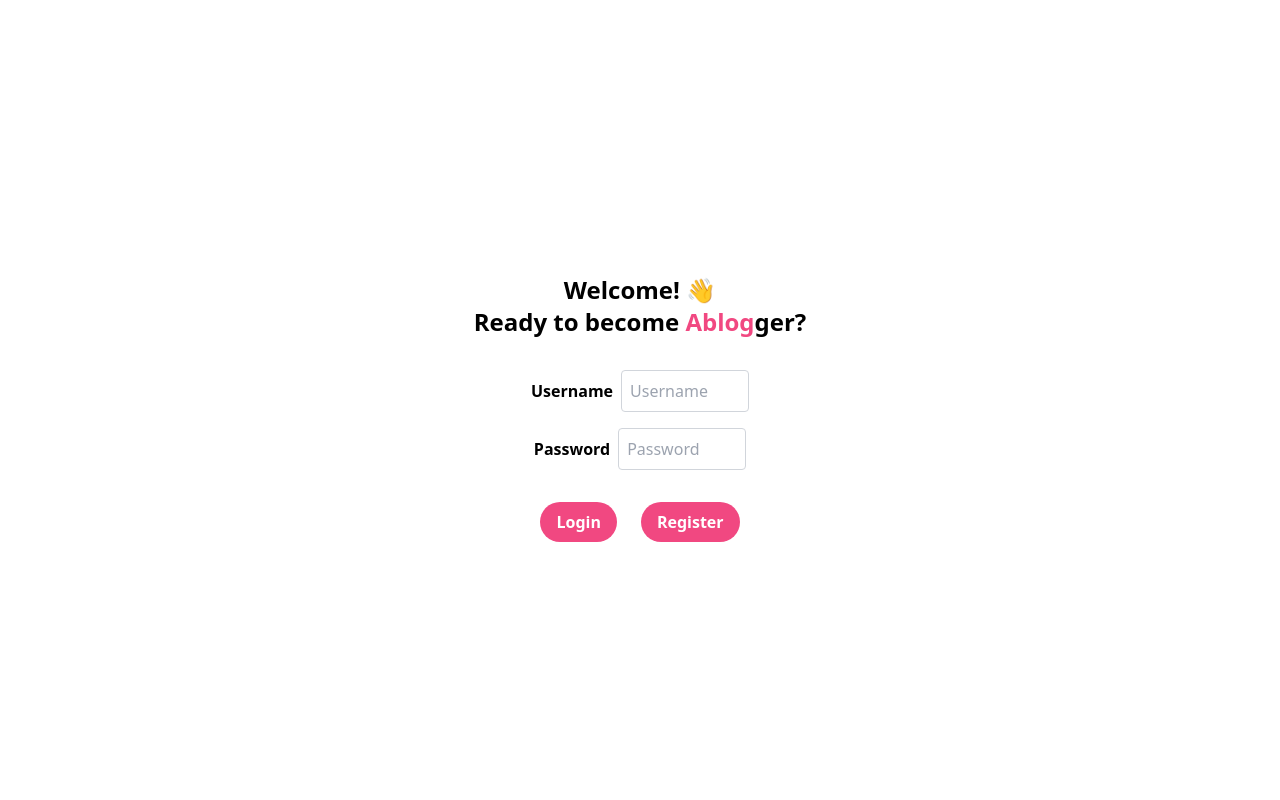
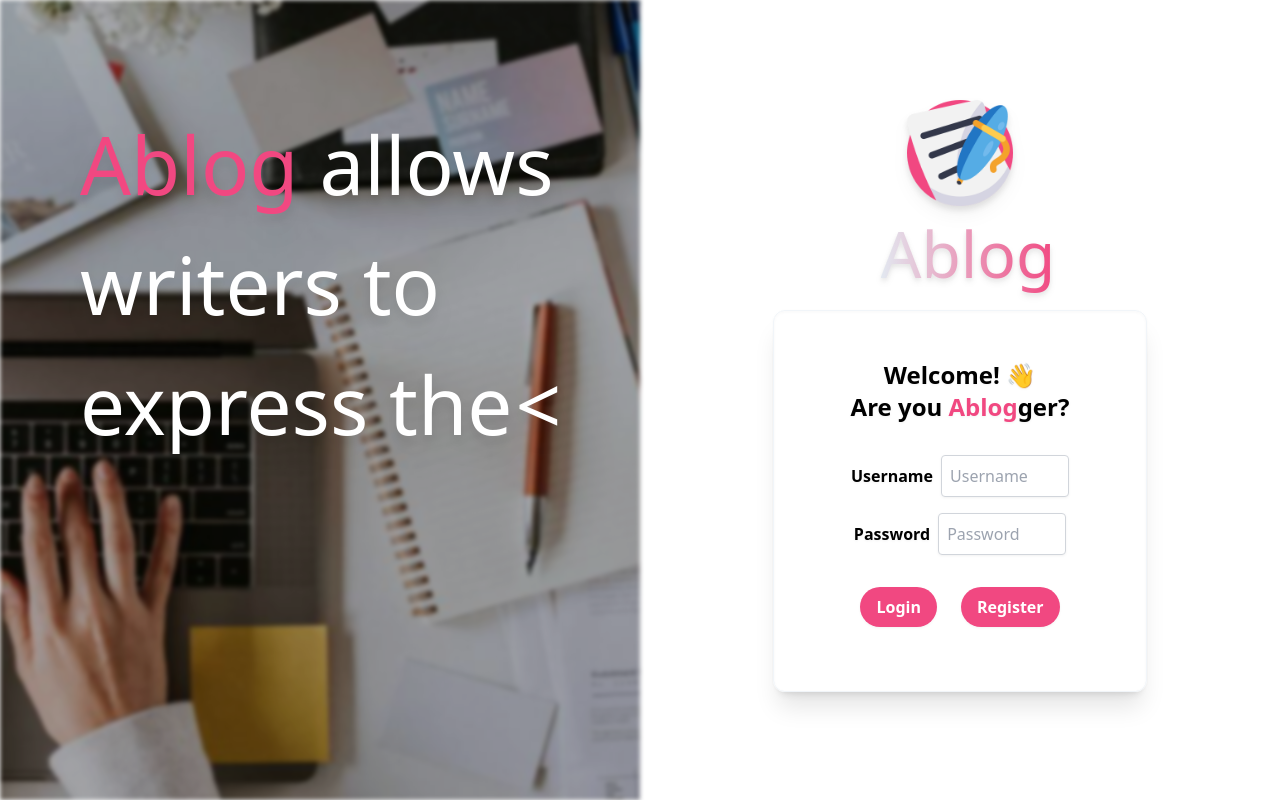
Before and after one commit to MarkGuo2002/Ablog, a React (Create React App) app in the folder ablog-app/: page /authentication in a window 1280 px wide. Built offline with nearby package versions, Linux system fonts and the light colour scheme.

Commit message:
autotyper and no authed home created

```diff
--- a/ablog-app/package.json
+++ b/ablog-app/package.json
@@ -18,6 +18,7 @@
     "react-router": "^6.22.3",
     "react-router-dom": "^6.22.3",
     "react-scripts": "5.0.1",
+    "react-simple-typewriter": "^5.0.1",
     "web-vitals": "^2.1.4"
   },
   "scripts": {
--- a/ablog-app/src/App.js
+++ b/ablog-app/src/App.js
@@ -3,6 +3,7 @@ import ProtectedRoute from "./utils/ProtectedRoutes";
 
 import Home from "./components/Home";
 import Authentication from "./components/Authentication";
+import UnauthenticatedHome from './components/UnauthenticatedHome';
 
 
 function App() {
@@ -16,7 +17,7 @@ function App() {
           <Route path="/home" element={<Home/>}/>
         </Route>
         {/* Authentication route */}
-        <Route path="/authentication" element={<Authentication/>}/>
+        <Route path="/authentication" element={<UnauthenticatedHome/>}/>
       </Routes>
     </Router>
   );
--- a/ablog-app/src/components/Authentication.js
+++ b/ablog-app/src/components/Authentication.js
@@ -51,8 +51,8 @@ const Authentication = () => {
   };
 
   return (
-    <form className='flex gap-4 flex-col items-center justify-center h-screen'>
-      <h1 className="text-black text-2xl font-bold my-4  text-center">Welcome! 👋 <br></br> Ready to become <span className=' text-primaryStrong'>Ablog</span>ger?</h1>
+    <form className='flex gap-4 flex-col items-center p-8 pt-8 pb-16 m-2 rounded-xl drop-shadow-sm border border-slate-100 shadow-xl w-7/12'>
+      <h1 className="text-black text-2xl font-bold my-4  text-center">Welcome! 👋 <br></br> Are you <span className=' text-primaryStrong'>Ablog</span>ger?</h1>
       <div className='flex gap-2 items-center'>
         <label className=' font-semibold'>Username</label>
         <input
--- a/ablog-app/src/components/Profile.js
+++ b/ablog-app/src/components/Profile.js
@@ -17,7 +17,7 @@ const Profile = () => {
     return(
     <div className="relative group">
         <img onClick={handleDropdown} className="rounded-full w-14 h-14 hover:scale-110 hover:brightness-90 transition-all duration-300" src={anya}/>
-        <div className={` flex-col gap-2 absolute bg-white border border-gray-200 rounded shadow-lg p-2 w-40 right-0 ${displayDropdown ? "opacity-100 translate-y-3 pointer-events-auto" : "opacity-0 pointer-events-none"} transition-all duration-200 ease-in-out`}>
+        <div className={` flex-col gap-2 absolute bg-white border border-gray-200 rounded-xl shadow-lg p-2 w-40 right-0 ${displayDropdown ? "opacity-100 translate-y-3 pointer-events-auto" : "opacity-0 pointer-events-none"} transition-all duration-200 ease-in-out`}>
             <div className="flex items-center justify-center gap-2 my-2 cursor-pointer text-black hover:text-primaryStrong transition-all ">
                 <FaRegCircleUser size='20' />
                 <a href="/account" className=" font-medium">Account</a>
--- /dev/null
+++ b/ablog-app/src/components/UnauthenticatedHome.js
@@ -0,0 +1,50 @@
+import { Typewriter } from 'react-simple-typewriter';
+import { useState } from 'react';
+import bloggingImage from '../assets/blogging.jpeg';
+import Logo from '../assets/logo.png';
+import Authentication from './Authentication';
+function UnauthenticatedHome() {
+    const colors = [
+        "#ffffff"  // text-white (Similarly, Tailwind uses just 'white')
+      ];
+
+    return(
+        <div className='w-screen h-screen flex'>
+            <div className='left-container w-1/2 h-full bg-white hidden lg:block'>
+                { /* place the image in the left container behind the autotyper */}
+                <img src={bloggingImage} alt='blogging' className='absolute w-1/2 h-full object-cover brightness-75 blur-[2px]'/>
+                <div className='autotyper mt-6 p-20 absolute w-1/2 drop-shadow-xl hidden lg:block'>
+                    <h2 className=' font-medium text-[5em] text-primaryStrong'>
+                        Ablog {' '}
+                        <span className=" font-light" style={{ color: colors[Math.floor(Math.random() * colors.length)] }}>
+                        <Typewriter
+                            words={["is easy to use",  "allows writers to express their thoughts", "is intuitive", "allows writers to personalize their blogs",
+                            "is minimalist", "allows writers to share their feelings", "is simple", "allows writers to share their memories"]}
+                            loop
+                            cursor
+                            cursorStyle='<'
+                            typeSpeed={70}
+                            deleteSpeed={30}
+                            delaySpeed={2000}
+                        />
+                        </span>
+                    </h2>
+
+                </div>
+            </div>
+                    <div className='right-container w-screen lg:w-1/2 bg-white flex flex-col items-center justify-center'>
+                    <img src={Logo} alt="Logo" className="w-2/12 h-2/12 drop-shadow-lg" />
+                    <p className= 'text-[4em] drop-shadow-md text-primaryStrong font-medium ml-4 bg-gradient-to-r from-slate-200 to-primaryStrong text-transparent bg-clip-text'>Ablog</p>
+
+                <Authentication/>
+            </div>
+        </div>
+
+    );
+
+}
+
+
+
+
+export default UnauthenticatedHome;
```
Also changed, not shown: ablog-app/src/assets/blogging.jpeg (added), 1 other file (tests, documents, lock files or other folders).
